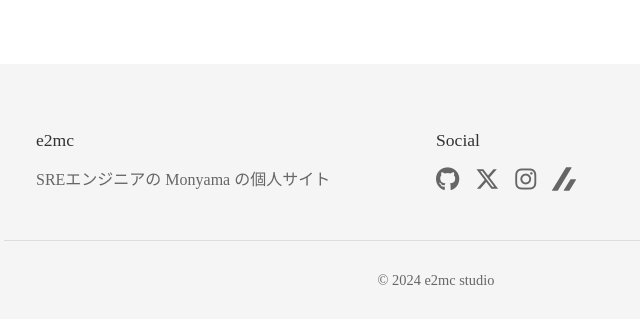
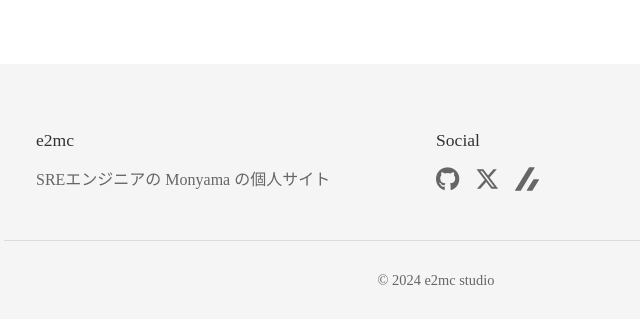
Before and after one commit to mhiroe/e2mc-pages, a website: page docs/_includes/footer.html in a window 1280 px wide. Shown: the full height of the page, 204-844 px from the left. Drawn offline with Linux system fonts and the light colour scheme.

Commit message:
delete insta

```diff
--- a/docs/_includes/footer.html
+++ b/docs/_includes/footer.html
@@ -13,9 +13,6 @@
         </a>
         <a href="https://x.com/momomom91913073" title="X (Twitter)">
           <i class="fab fa-x-twitter"></i>
-        </a>
-        <a href="https://www.instagram.com/monyama9/" title="Instagram">
-          <i class="fab fa-instagram"></i>
         </a>
         <a href="https://zenn.dev/monn" title="Zenn">
           <svg class="zenn-icon" width="24" height="24" viewBox="0 0 24 24">
```
